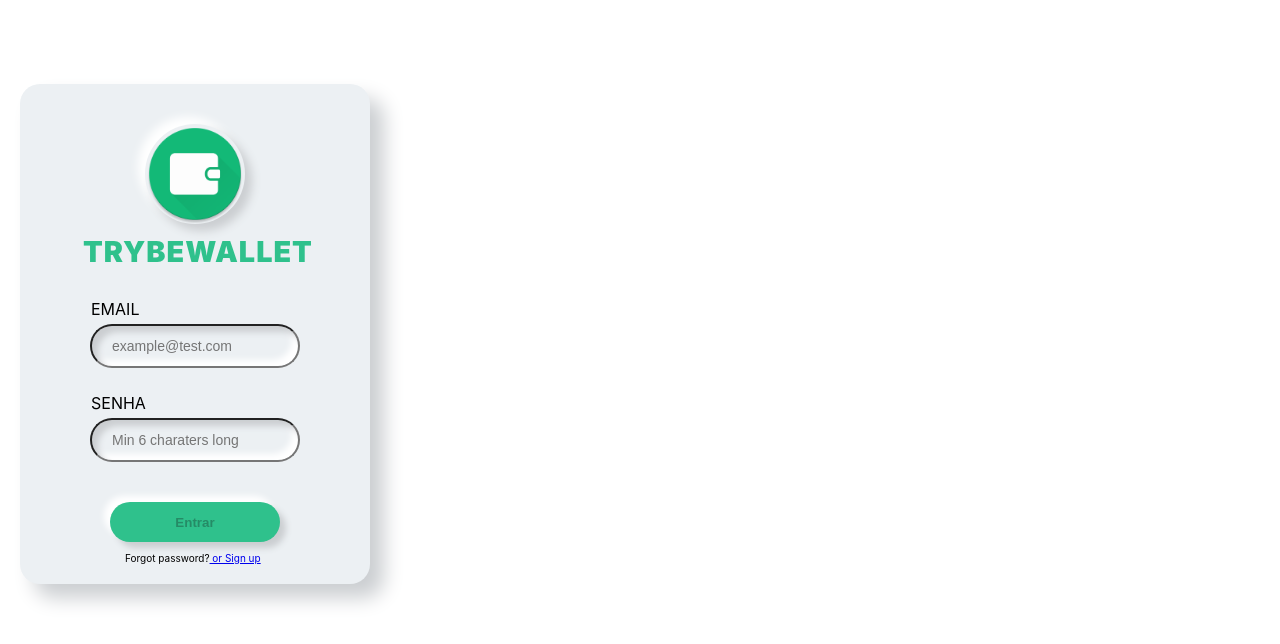
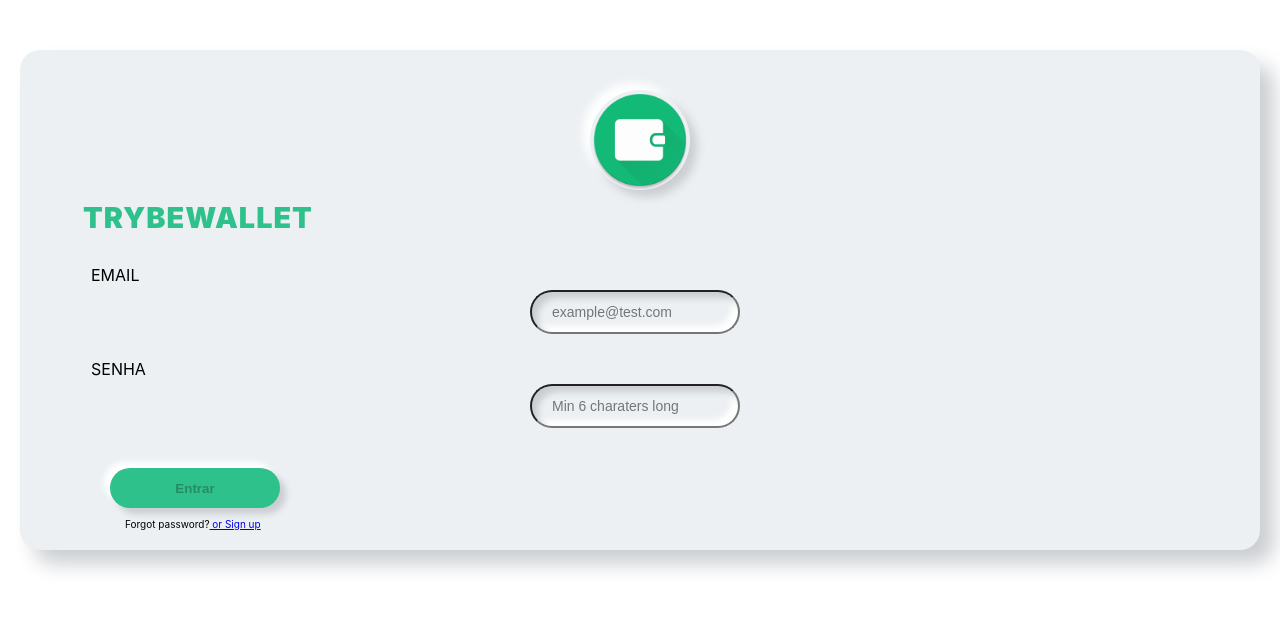
Before and after one commit to alansgoncalves/wallet_conversor, a React (Create React App) app: page / in a window 1280 px wide. Shown: the top 644 px of the page. Built offline with nearby package versions, Linux system fonts and the light colour scheme.

Commit message:
fix: login style css

```diff
--- a/src/App.css
+++ b/src/App.css
@@ -42,7 +42,7 @@
 
 .container {
   position: relative;
-  width: 350px;
+  /* width: 350px; */
   height: 500px;
   border-radius: 20px;
   padding: 40px;
@@ -50,7 +50,7 @@
   background: #ecf0f3;
   box-shadow: 14px 14px 20px #cbced1, -14px -14px 20px white;
   /* margin: auto; */
-  margin-top: 64px;
+  margin-top: 30px;
 }
 
 .brand-logo {
```
